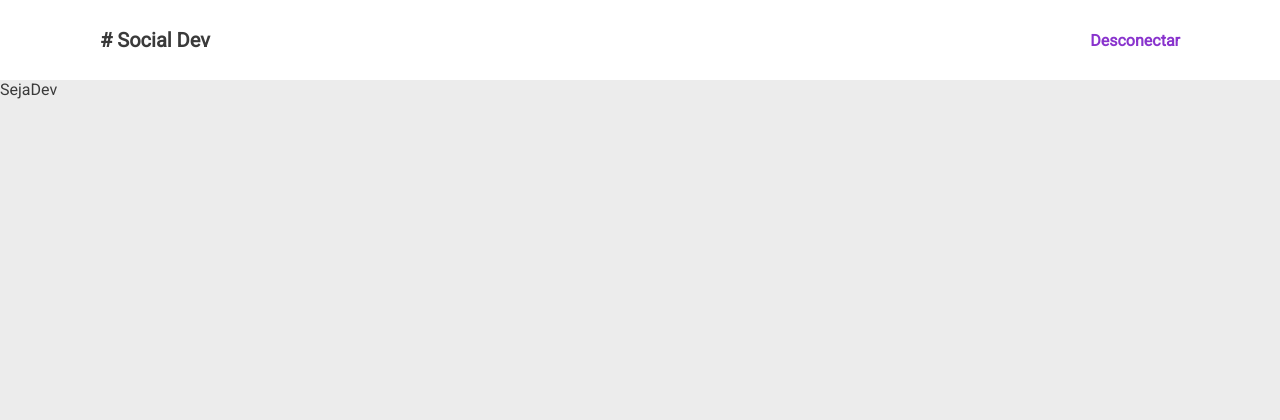
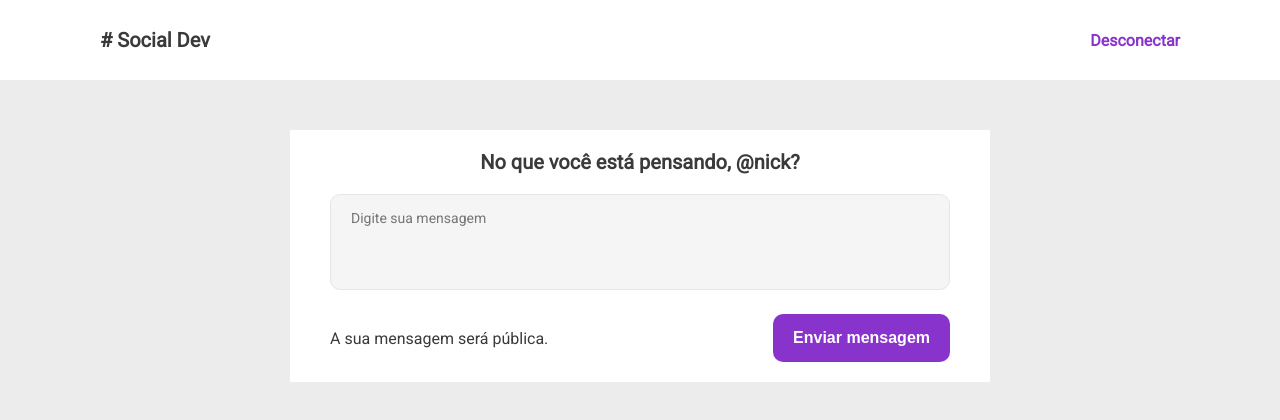
Before and after one commit to luisgustavofaria/social-dev, a Next.js app: page / in a window 1280 px wide. Shown: the top 420 px of the page. Built offline with nearby package versions, Linux system fonts and the light colour scheme.

Commit message:
Criado componente de criar posts

```diff
--- a/pages/index.jsx
+++ b/pages/index.jsx
@@ -1,15 +1,24 @@
+import styled from 'styled-components'
+
 import Navbar from '../src/components/layout/Navbar'
+import Container from '../src/components/layout/Container'
+import CreatePost from '../src/components/cards/CreatePost'
+
+const Content = styled.div`
+  margin: 50px 0;
+`
 
 function HomePage () {
 
   return (
     <>
       <Navbar />
-      <div>
-        SejaDev
-      </div>
+      <Content>
+        <Container>
+          <CreatePost />
+        </Container>
+      </Content>
     </>
   )
 }
-
 export default HomePage
--- /dev/null
+++ b/src/components/cards/CreatePost.jsx
@@ -0,0 +1,53 @@
+import styled from 'styled-components'
+
+import H4 from '../typography/H4'
+import Textarea from '../inputs/Textarea'
+import Button from '../inputs/Button'
+
+const PostContainer = styled.div`
+  background-color: ${props => props.theme.white};
+  padding: 20px 40px;
+  @media (max-width: 500px) {
+    padding: 20px;
+  }
+`
+
+const Title = styled.div`
+  font-weight: bold;
+  text-align: center;
+`
+
+const TextContainer = styled.div`
+  margin: 20px 0;
+  width: 100%;
+`
+
+const BottomContainer = styled.div`
+  display: flex;
+  align-items: center;
+  gap: 5px;
+  @media (max-width: 500px) {
+    flex-direction: column-reverse;
+  }
+`
+
+const BottomText = styled.p`
+  flex: 1;
+`
+
+function CreatePost () {
+  return (
+    <PostContainer>
+      <H4><Title>No que você está pensando, @nick?</Title></H4>
+      <TextContainer>
+        <Textarea placeholder="Digite sua mensagem" rows="4" />
+      </TextContainer>
+      <BottomContainer>
+        <BottomText>A sua mensagem será pública.</BottomText>
+        <Button>Enviar mensagem</Button>
+      </BottomContainer>
+    </PostContainer>
+  )
+}
+
+export default CreatePost
--- /dev/null
+++ b/src/components/inputs/Textarea.jsx
@@ -0,0 +1,15 @@
+import styled from 'styled-components'
+
+const Textarea = styled.textarea`
+  resize: none;
+  width: 100%;
+  padding: 15px 20px;
+  box-sizing: border-box;
+  border: 1px solid ${props => props.theme.inputBorder};
+  background-color: ${props => props.theme.inputBackground};
+  border-radius: 10px;
+  font-family: 'Roboto', sans-serif;
+  font-size: 14px;
+`
+
+export default Textarea
--- /dev/null
+++ b/src/components/layout/Container.jsx
@@ -0,0 +1,23 @@
+import styled from 'styled-components'
+
+const StyledContainer = styled.div`
+  display: flex;
+  justify-content: center;
+`
+
+const StyledChildren = styled.div`
+  max-width: 700px;
+  width: 100%;
+`
+
+function Container ({ children }) {
+  return (
+    <StyledContainer>
+      <StyledChildren>
+        {children}
+      </StyledChildren>
+    </StyledContainer>
+  )
+}
+
+export default Container
--- a/src/components/layout/Navbar.jsx
+++ b/src/components/layout/Navbar.jsx
@@ -1,11 +1,13 @@
 import styled from 'styled-components'
-
 const StyledNavbar = styled.div`
   background-color: ${props => props.theme.white};
   height: 80px;
   display: flex;
   align-items: center;
   padding: 0 100px;
+  @media (max-width: 500px) {
+    padding: 0 20px;
+  }
 `
 
 const StyledLogo = styled.span`
@@ -13,7 +15,6 @@
   font-weight: bold;
   font-size: 20px;
 `
-
 function Navbar () {
   return (
     <StyledNavbar>
@@ -24,5 +25,4 @@
     </StyledNavbar>
   )
 }
-
 export default Navbar
```
